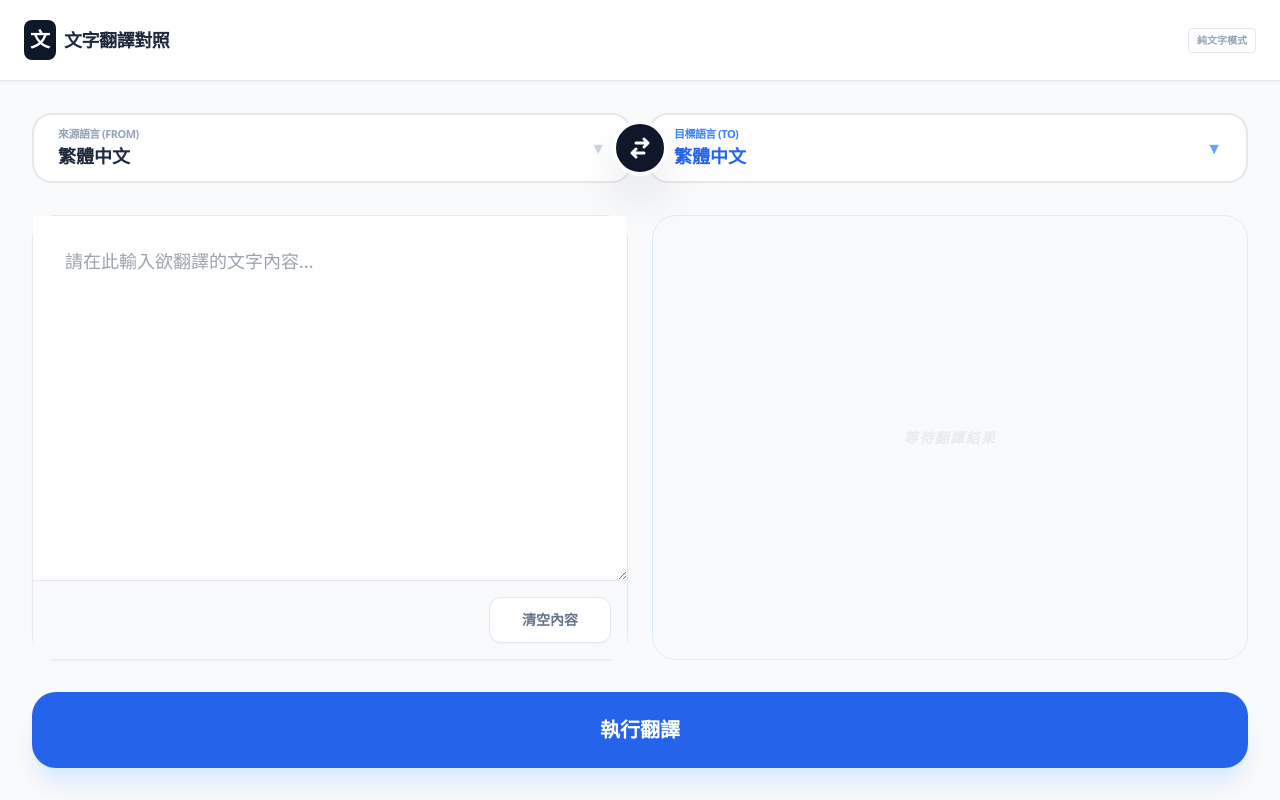
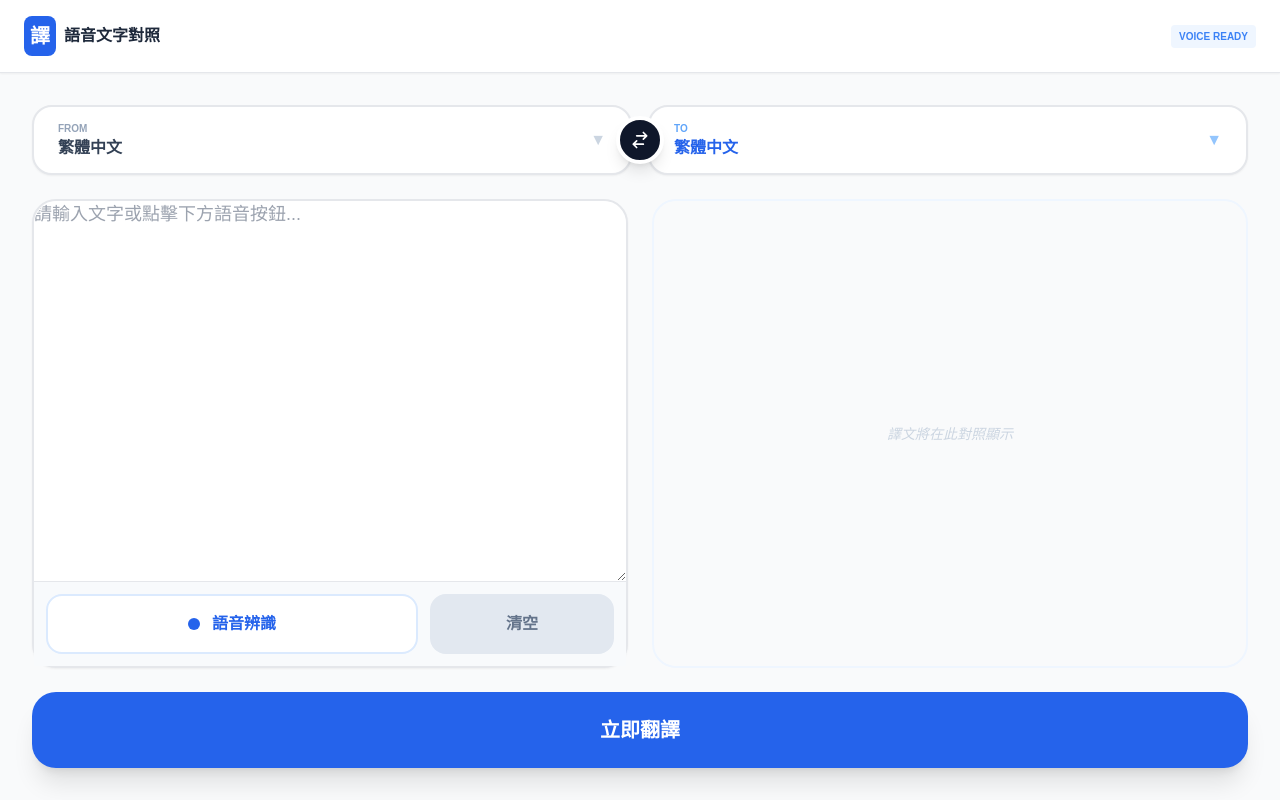
Before and after one commit to t0953530723-crypto/kokolo-game, a plain HTML site: page index.html in a window 1280 px wide. Drawn offline with nearby package versions, Linux system fonts and the light colour scheme.

Commit message:
Update index.html

```diff
--- a/index.html
+++ b/index.html
@@ -3,108 +3,92 @@
 <head>
     <meta charset="UTF-8">
     <meta name="viewport" content="width=device-width, initial-scale=1.0, maximum-scale=1.0, user-scalable=no">
-    <title>AI 純文字對照翻譯</title>
+    <title>AI 語音文字翻譯對照</title>
     <script src="https://cdn.tailwindcss.com"></script>
     <style>
-        body { -webkit-tap-highlight-color: transparent; background: #f9fafb; }
-        .editor-container { background: #ffffff; border: 1px solid #e5e7eb; border-radius: 1.5rem; }
-
-        /* 寬大點擊區域優化 */
+        body { -webkit-tap-highlight-color: transparent; background: #f9fafb; font-family: sans-serif; }
+        .editor-container { background: #ffffff; border: 2px solid #e5e7eb; border-radius: 1.5rem; transition: all 0.2s; }
         .big-touch-area {
             position: relative;
             display: flex;
             align-items: center;
             width: 100%;
-            height: 70px; /* 進一步加大高度 */
+            height: 70px;
             padding: 0 1.5rem;
             background: white;
-            border: 2px solid #e5e7eb; /* 加粗邊框 */
+            border: 2px solid #e5e7eb;
             border-radius: 1.25rem;
             cursor: pointer;
-            transition: border-color 0.2s;
         }
-        .big-touch-area:active { border-color: #2563eb; background: #f8faff; }
-
-        .lang-select {
-            position: absolute;
-            inset: 0;
-            width: 100%;
-            height: 100%;
-            opacity: 0;
-            cursor: pointer;
-            z-index: 10;
-        }
-
-        textarea { font-size: 18px !important; resize: none; color: #1e293b; line-height: 1.6; }
-        .shimmer { background: linear-gradient(90deg, #f3f4f6 25%, #e5e7eb 50%, #f3f4f6 75%); background-size: 200% 100%; animation: shimmer 1.5s infinite; }
-        @keyframes shimmer { 0% { background-position: 200% 0; } 100% { background-position: -200% 0; } }
+        .lang-select { position: absolute; inset: 0; width: 100%; height: 100%; opacity: 0; cursor: pointer; z-index: 10; }
+        textarea { font-size: 18px !important; resize: none; color: #1e293b; border: none; outline: none; width: 100%; padding: 1.5rem; }
+        .recording-pulse { animation: pulse 1.5s infinite; background-color: #ef4444 !important; color: white !important; }
+        @keyframes pulse { 0% { opacity: 1; } 50% { opacity: 0.6; } 100% { opacity: 1; } }
     </style>
 </head>
 <body class="min-h-screen flex flex-col">
 
-    <nav class="bg-white border-b px-6 py-5 sticky top-0 z-50 flex justify-between items-center shadow-sm">
+    <nav class="bg-white border-b px-6 py-4 sticky top-0 z-50 flex justify-between items-center shadow-sm">
         <div class="flex items-center gap-2">
-            <div class="bg-slate-900 text-white p-1.5 rounded-lg font-black text-xl">文</div>
-            <h1 class="font-bold text-slate-800 tracking-tight text-lg">文字翻譯對照</h1>
+            <div class="bg-blue-600 text-white p-1.5 rounded-lg font-black text-xl">譯</div>
+            <h1 class="font-bold text-slate-800">語音文字對照</h1>
         </div>
-        <div id="status" class="text-[10px] font-black text-slate-400 border px-2 py-1 rounded">純文字模式</div>
+        <div id="status" class="text-[10px] font-black text-blue-500 bg-blue-50 px-2 py-1 rounded">VOICE READY</div>
     </nav>
 
-    <main class="flex-1 p-4 lg:p-8 max-w-7xl mx-auto w-full flex flex-col gap-8">
+    <main class="flex-1 p-4 lg:p-8 max-w-7xl mx-auto w-full flex flex-col gap-6">
 
         <div class="grid grid-cols-1 lg:grid-cols-2 gap-4 items-center relative">
-            <div class="big-touch-area">
+            <div class="big-touch-area shadow-sm">
                 <div class="flex flex-col">
-                    <span class="text-[11px] font-black text-slate-400 uppercase tracking-tighter">來源語言 (From)</span>
-                    <span id="srcDisplay" class="font-extrabold text-slate-800 text-lg">繁體中文</span>
+                    <span class="text-[10px] font-black text-slate-400 uppercase">From</span>
+                    <span id="srcDisplay" class="font-bold text-slate-700">繁體中文</span>
                 </div>
                 <select id="srcLang" class="lang-select" onchange="updateLangs()"></select>
                 <div class="ml-auto text-slate-300">▼</div>
             </div>
 
-            <button onclick="swapLangs()" class="lg:absolute lg:left-1/2 lg:-translate-x-1/2 z-20 bg-slate-900 text-white w-14 h-14 rounded-full shadow-2xl flex items-center justify-center active:scale-90 transition-all mx-auto -my-3 lg:my-0 border-4 border-white">
-                <svg class="w-6 h-6" fill="none" stroke="currentColor" viewBox="0 0 24 24"><path stroke-linecap="round" stroke-linejoin="round" stroke-width="3" d="M8 7h12m0 0l-4-4m4 4l-4 4m0 6H4m0 0l4 4m-4-4l4-4"></path></svg>
+            <button onclick="swapLangs()" class="lg:absolute lg:left-1/2 lg:-translate-x-1/2 z-20 bg-slate-900 text-white w-12 h-12 rounded-full shadow-lg flex items-center justify-center active:scale-90 transition-all mx-auto -my-2 lg:my-0 border-4 border-white">
+                <svg class="w-5 h-5" fill="none" stroke="currentColor" viewBox="0 0 24 24"><path stroke-linecap="round" stroke-linejoin="round" stroke-width="2" d="M8 7h12m0 0l-4-4m4 4l-4 4m0 6H4m0 0l4 4m-4-4l4-4"></path></svg>
             </button>
 
-            <div class="big-touch-area">
+            <div class="big-touch-area shadow-sm">
                 <div class="flex flex-col">
-                    <span class="text-[11px] font-black text-blue-500 uppercase tracking-tighter">目標語言 (To)</span>
-                    <span id="targetDisplay" class="font-extrabold text-blue-600 text-lg">繁體中文</span>
+                    <span class="text-[10px] font-black text-blue-400 uppercase">To</span>
+                    <span id="targetDisplay" class="font-bold text-blue-600">繁體中文</span>
                 </div>
                 <select id="targetLang" class="lang-select" onchange="updateLangs()"></select>
-                <div class="ml-auto text-blue-400">▼</div>
+                <div class="ml-auto text-blue-300">▼</div>
             </div>
         </div>
 
         <div class="flex-1 grid grid-cols-1 lg:grid-cols-2 gap-6">
-            <div class="editor-container flex flex-col min-h-[350px] shadow-sm focus-within:ring-4 focus-within:ring-slate-100 transition-all">
-                <textarea id="inputText" class="flex-1 p-8 outline-none" placeholder="請在此輸入欲翻譯的文字內容..."></textarea>
-                <div class="p-4 bg-slate-50 border-t flex justify-end">
-                    <button onclick="clearText()" class="px-8 py-3 bg-white border border-slate-200 text-slate-500 font-black text-sm rounded-xl active:bg-red-50 active:text-red-600 transition-colors shadow-sm">
-                        清空內容
+            <div class="editor-container flex flex-col min-h-[300px] shadow-sm">
+                <textarea id="inputText" class="flex-1 rounded-t-[1.5rem]" placeholder="請輸入文字或點擊下方語音按鈕..."></textarea>
+
+                <div class="p-3 bg-slate-50 border-t flex gap-3">
+                    <button id="voiceBtn" onclick="toggleSpeech()" class="flex-[2] py-4 bg-white border-2 border-blue-100 rounded-2xl flex items-center justify-center gap-3 hover:bg-blue-50 transition-all active:scale-[0.98]">
+                        <div id="micIcon" class="w-3 h-3 bg-blue-600 rounded-full"></div>
+                        <span id="voiceBtnText" class="font-black text-blue-600">語音辨識</span>
                     </button>
+                    <button onclick="clearAll()" class="flex-1 bg-slate-200 text-slate-500 font-bold rounded-2xl">清空</button>
                 </div>
             </div>
 
-            <div id="outputCard" class="editor-container flex flex-col relative min-h-[350px] bg-blue-50/5 border-blue-100 overflow-hidden">
-                <div id="loader" class="hidden absolute inset-0 shimmer opacity-60 z-10"></div>
-
-                <div id="placeholder" class="flex-1 flex flex-col items-center justify-center p-12 text-slate-300">
-                    <p class="text-sm font-black uppercase tracking-widest italic opacity-40">等待翻譯結果</p>
+            <div id="outputCard" class="editor-container flex flex-col relative min-h-[300px] bg-blue-50/5 border-blue-50 overflow-hidden">
+                <div id="resultContent" class="hidden flex-1 flex flex-col p-8">
+                    <div class="flex justify-between items-center mb-4">
+                        <span class="text-[10px] font-black text-blue-600 bg-blue-100 px-2 py-0.5 rounded uppercase">Translation</span>
+                        <button onclick="copyRes()" class="text-xs font-bold text-blue-600 hover:underline">複製</button>
+                    </div>
+                    <div id="outputText" class="text-slate-800 text-xl font-medium leading-relaxed whitespace-pre-wrap"></div>
                 </div>
-
-                <div id="resultContent" class="hidden flex-1 flex flex-col p-8 overflow-y-auto">
-                    <div class="flex justify-between items-center mb-6">
-                        <span class="text-[10px] font-black text-blue-600 bg-blue-100 px-3 py-1 rounded-full uppercase">譯文結果</span>
-                        <button onclick="copyText()" class="text-sm font-black text-blue-600 hover:underline">複製</button>
-                    </div>
-                    <div id="outputText" class="text-slate-800 text-xl font-medium leading-relaxed"></div>
-                </div>
+                <div id="placeholder" class="flex-1 flex items-center justify-center text-slate-300 italic text-sm">譯文將在此對照顯示</div>
             </div>
         </div>
 
-        <button id="transBtn" onclick="runTranslate()" class="w-full bg-blue-600 hover:bg-blue-700 text-white py-6 rounded-3xl font-black text-xl shadow-xl shadow-blue-100 active:scale-[0.98] transition-all">
-            執行翻譯
+        <button id="transBtn" onclick="runTranslate()" class="w-full bg-blue-600 hover:bg-blue-700 text-white py-6 rounded-3xl font-black text-xl shadow-xl active:scale-[0.98] transition-all">
+            立即翻譯
         </button>
 
     </main>
@@ -118,14 +102,12 @@
             {v: "ja", n: "日文 (Japanese)"},
             {v: "ko", n: "韓文 (Korean)"},
             {v: "th", n: "泰文 (Thai)"},
-            {v: "vi", n: "越南文 (Vietnamese)"},
-            {v: "fr", n: "法文 (French)"},
-            {v: "de", n: "德文 (German)"},
-            {v: "es", n: "西班牙文 (Spanish)"}
+            {v: "vi", n: "越南文 (Vietnamese)"}
         ];
 
         const srcS = document.getElementById('srcLang');
         const tarS = document.getElementById('targetLang');
+        let recognition;
 
         function setup() {
             langs.forEach(l => {
@@ -135,11 +117,53 @@
             srcS.value = "zh-TW";
             tarS.value = "zh-TW";
             updateLangs();
+
+            // 初始化語音辨識
+            window.SpeechRecognition = window.SpeechRecognition || window.webkitSpeechRecognition;
+            if (window.SpeechRecognition) {
+                recognition = new SpeechRecognition();
+                recognition.continuous = false;
+                recognition.interimResults = false;
+                recognition.lang = 'zh-TW'; // 預設跟隨來源語言，此處設定初始
+
+                recognition.onresult = (event) => {
+                    const text = event.results[0][0].transcript;
+                    document.getElementById('inputText').value += text;
+                    stopSpeechUI();
+                };
+
+                recognition.onerror = () => stopSpeechUI();
+                recognition.onend = () => stopSpeechUI();
+            } else {
+                document.getElementById('voiceBtn').style.display = 'none';
+            }
         }
 
         function updateLangs() {
             document.getElementById('srcDisplay').innerText = srcS.options[srcS.selectedIndex].text;
             document.getElementById('targetDisplay').innerText = tarS.options[tarS.selectedIndex].text;
+            if(recognition) recognition.lang = srcS.value === 'auto' ? 'zh-TW' : srcS.value;
+        }
+
+        function toggleSpeech() {
+            const btn = document.getElementById('voiceBtn');
+            const text = document.getElementById('voiceBtnText');
+
+            if (btn.classList.contains('recording-pulse')) {
+                recognition.stop();
+            } else {
+                recognition.start();
+                btn.classList.add('recording-pulse');
+                text.innerText = "聆聽中...";
+                document.getElementById('micIcon').classList.replace('bg-blue-600', 'bg-white');
+            }
+        }
+
+        function stopSpeechUI() {
+            const btn = document.getElementById('voiceBtn');
+            btn.classList.remove('recording-pulse');
+            document.getElementById('voiceBtnText').innerText = "語音辨識";
+            document.getElementById('micIcon').classList.replace('bg-white', 'bg-blue-600');
         }
 
         function swapLangs() {
@@ -153,12 +177,8 @@
         async function runTranslate() {
             const txt = document.getElementById('inputText').value.trim();
             if(!txt) return;
-
             const btn = document.getElementById('transBtn');
-            const ldr = document.getElementById('loader');
-
             btn.disabled = true;
-            ldr.classList.remove('hidden');
 
             try {
                 const url = `https://translate.googleapis.com/translate_a/single?client=gtx&sl=${srcS.value}&tl=${tarS.value}&dt=t&q=${encodeURIComponent(txt)}`;
@@ -172,22 +192,21 @@
 
                 if(window.innerWidth < 1024) document.getElementById('outputCard').scrollIntoView({behavior: 'smooth'});
             } catch (e) {
-                alert("翻譯引擎暫時繁忙");
+                alert("翻譯引擎連線失敗");
             } finally {
                 btn.disabled = false;
-                ldr.classList.add('hidden');
             }
         }
 
-        function clearText() {
+        function clearAll() {
             document.getElementById('inputText').value = "";
             document.getElementById('resultContent').classList.add('hidden');
             document.getElementById('placeholder').classList.remove('hidden');
         }
 
-        function copyText() {
+        function copyRes() {
             navigator.clipboard.writeText(document.getElementById('outputText').innerText);
-            alert("譯文已複製");
+            alert("已複製譯文");
         }
 
         setup();
```
